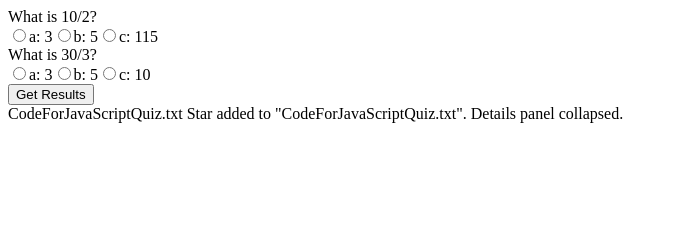
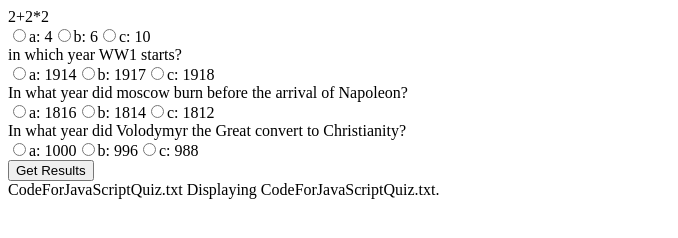
Before and after one commit to OlgStl/OlgStl.github.io, a plain HTML site: page index.html in a window 1280 px wide. Shown: the whole page, without its empty margins (0-678 px from the left). Drawn offline with Linux system fonts and the light colour scheme.

Commit message:
Update index.html

```diff
--- a/index.html
+++ b/index.html
@@ -1,4 +1,3 @@
-
 <div id="quiz"></div>
 <button id="submit">Get Results</button>
 <div id="results"></div>
@@ -7,20 +6,40 @@
 
 var myQuestions = [
   {
-    question: "What is 10/2?",
+    question: "2+2*2",
     answers: {
-      a: '3',
-      b: '5',
-      c: '115'
+      a: '4',
+      b: '6',
+      c: '10'
     },
     correctAnswer: 'b'
   },
+
   {
-    question: "What is 30/3?",
+    question: "in which year WW1 starts?",
     answers: {
-      a: '3',
-      b: '5',
-      c: '10'
+      a: '1914',
+      b: '1917',
+      c: '1918'
+    },
+    correctAnswer: 'a'
+  },
+
+  {
+    question: "In what year did moscow burn before the arrival of Napoleon?",
+    answers: {
+      a: '1816',
+      b: '1814',
+      c: '1812'
+    },
+    correctAnswer: 'c'
+  },
+  {
+    question: "In what year did Volodymyr the Great convert to Christianity? ",
+    answers: {
+      a: '1000',
+      b: '996',
+      c: '988'
     },
     correctAnswer: 'c'
   }
@@ -105,5 +124,4 @@ function generateQuiz(questions, quizContainer, resultsContainer, submitButton){
 }
    </script>
 CodeForJavaScriptQuiz.txt
-Star added to "CodeForJavaScriptQuiz.txt".
-Details panel collapsed.
+Displaying CodeForJavaScriptQuiz.txt.
```
